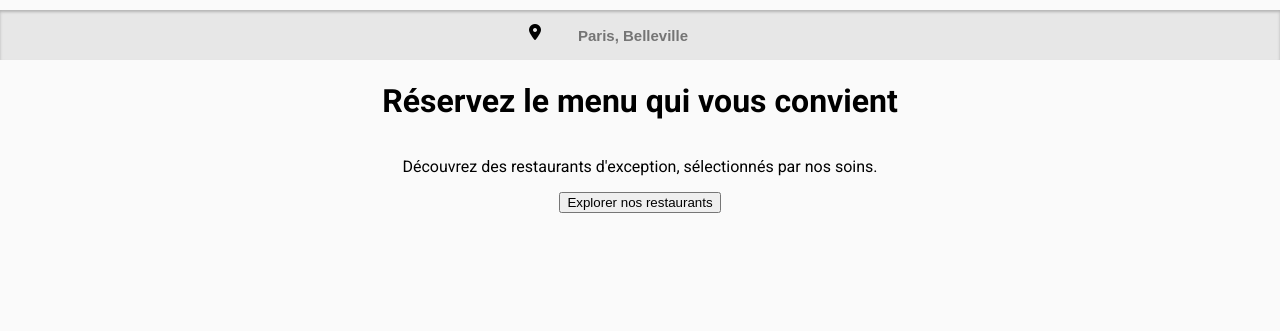
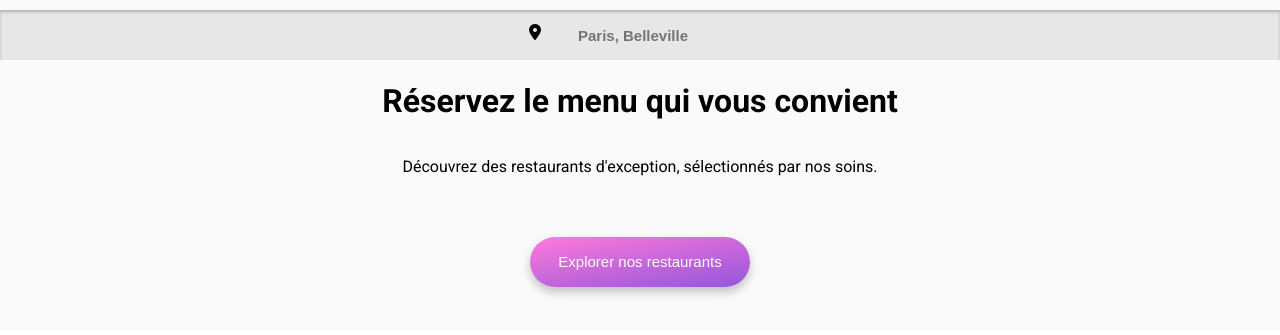
Before and after one commit to ahassan38/OpenclassroomsProject, a plain HTML site: page index.html in a window 1280 px wide. Shown: the part 65-400 px from the top of the page. Drawn offline with Linux system fonts and the light colour scheme; a web font is replaced by a local one.

Commit message:
modif CSS

```diff
--- a/CSS/style.css
+++ b/CSS/style.css
@@ -16,10 +16,11 @@ POLICES
 
 body{
     margin: 0 auto;
-
     font-family: "Roboto", sans-serif;
 }
-
+/*
+LOGO
+*/
 .p_logo{
     display: flex;
     justify-content: center;
@@ -28,6 +29,10 @@ body{
 .logo{
    width: 158px;
 }
+
+/*
+ZONE FORM RECHERCHE
+*/
 
 .recherche{
     display: flex;
@@ -39,6 +44,10 @@ body{
     margin: 0px auto;
     text-align: center;
     background-color: #FAFAFA
+}
+
+.recherche__titre{
+    font-weight: bold;
 }
 
 .recherche-zone {
@@ -54,6 +63,20 @@ body{
     text-align: center;
   }
 
+  .recherche--bouton {
+    height: 50px;
+    width: 220px;
+    display: block;
+    margin:  auto;
+    border: none;
+    border-radius: 25px;
+    font-size: 15px;
+    font-weight: 500;
+    box-shadow: 0px 5px 10px 0px #c1c1c1;
+    background: linear-gradient(170deg, var(--pink), var(--purple) );
+    color: #FFF;
+}
+
 .recherche i{
     padding-right: 210px;
     position: relative;
```
